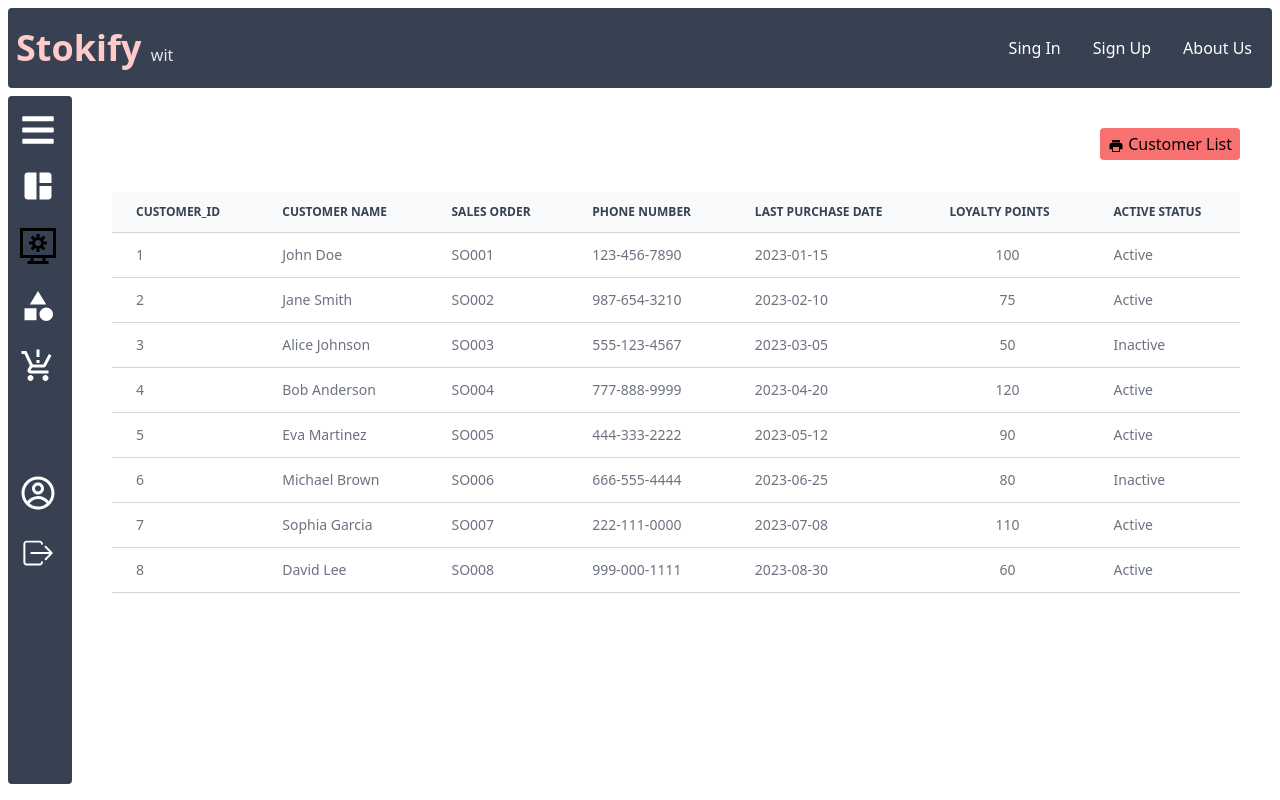
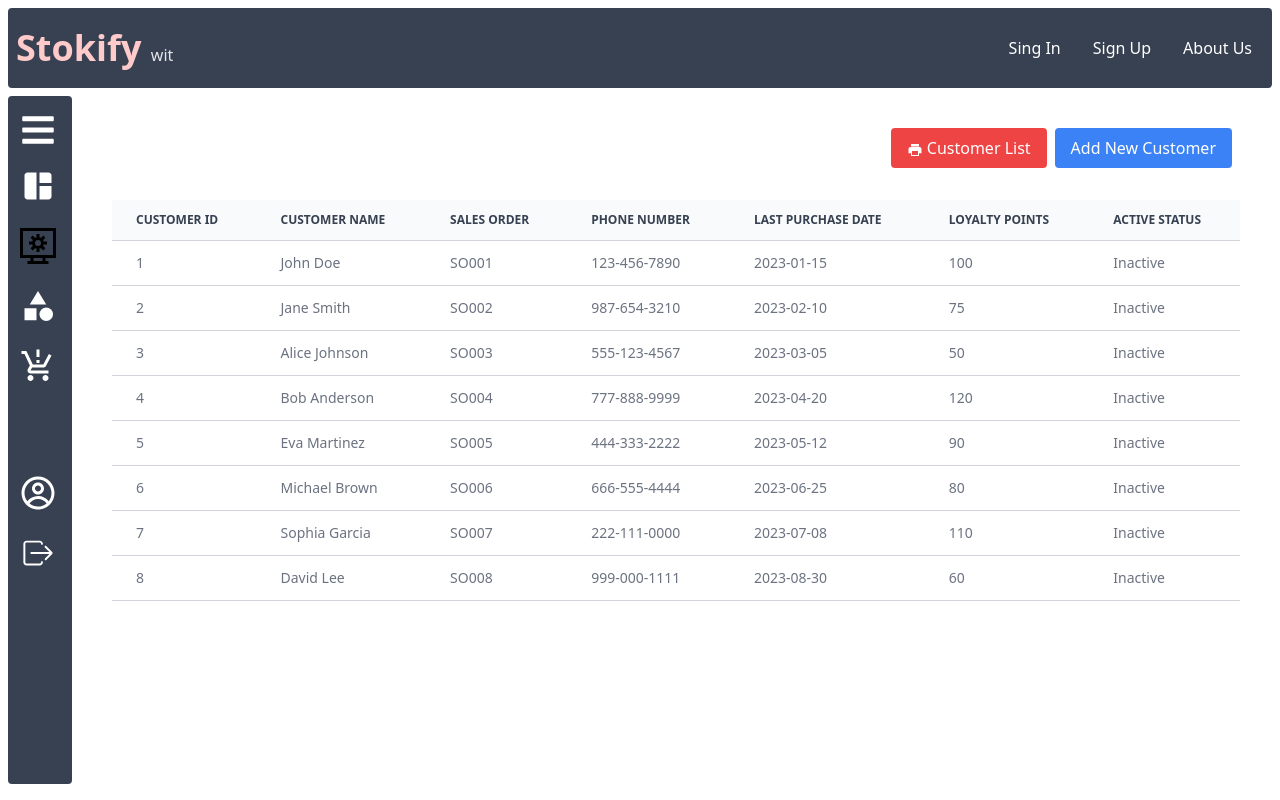
Before and after one commit to PalakGrewal/Inventory-management, a React (Create React App) app: page /customers in a window 1280 px wide. Built offline with nearby package versions, Linux system fonts and the light colour scheme; some icons are missing.

Commit message:
print button added added and add customer record

```diff
--- a/src/pages/Customers.jsx
+++ b/src/pages/Customers.jsx
@@ -1,7 +1,9 @@
+
 import React, { useState, useRef } from "react";
 import { useReactToPrint } from "react-to-print";
 import { IoMdPrint } from "react-icons/io";
-import Modal from '../components/AddCustomerModal ';
+import AddCustomerModal from "../components/AddCustomerModal ";
+
 const Customers = () => {
   const componentRef = useRef();
 
@@ -11,81 +13,83 @@ const Customers = () => {
     onAfterPrint: () => console.log("Printed PDF successfully!"),
   });
 
-  const [dummyEntries, setDummyEntries] = useState([
+  const [customerEntries, setCustomerEntries] = useState([
     {
-      Customer_Id: 1,
-      Sales_Order: "SO001",
-      Customer_Name: "John Doe",
-      Phone_Number: "123-456-7890",
-      Last_Purchase_Date: "2023-01-15",
-      Loyalty_Points: 100,
+      id: 1,
+      salesOrder: "SO001",
+      customerName: "John Doe",
+      phoneNumber: "123-456-7890",
+      lastPurchaseDate: "2023-01-15",
+      loyaltyPoints: 100,
       Active_Status: true,
     },
     {
-      Customer_Id: 2,
-      Sales_Order: "SO002",
-      Customer_Name: "Jane Smith",
-      Phone_Number: "987-654-3210",
-      Last_Purchase_Date: "2023-02-10",
-      Loyalty_Points: 75,
+      id: 2,
+      salesOrder: "SO002",
+      customerName: "Jane Smith",
+      phoneNumber: "987-654-3210",
+      lastPurchaseDate: "2023-02-10",
+      loyaltyPoints: 75,
       Active_Status: true,
     },
     {
-      Customer_Id: 3,
-      Sales_Order: "SO003",
-      Customer_Name: "Alice Johnson",
-      Phone_Number: "555-123-4567",
-      Last_Purchase_Date: "2023-03-05",
-      Loyalty_Points: 50,
+      id: 3,
+      salesOrder: "SO003",
+      customerName: "Alice Johnson",
+      phoneNumber: "555-123-4567",
+      lastPurchaseDate: "2023-03-05",
+      loyaltyPoints: 50,
       Active_Status: false,
     },
     {
-      Customer_Id: 4,
-      Sales_Order: "SO004",
-      Customer_Name: "Bob Anderson",
-      Phone_Number: "777-888-9999",
-      Last_Purchase_Date: "2023-04-20",
-      Loyalty_Points: 120,
+      id: 4,
+      salesOrder: "SO004",
+      customerName: "Bob Anderson",
+      phoneNumber: "777-888-9999",
+      lastPurchaseDate: "2023-04-20",
+      loyaltyPoints: 120,
       Active_Status: true,
     },
     {
-      Customer_Id: 5,
-      Sales_Order: "SO005",
-      Customer_Name: "Eva Martinez",
-      Phone_Number: "444-333-2222",
-      Last_Purchase_Date: "2023-05-12",
-      Loyalty_Points: 90,
+      id: 5,
+      salesOrder: "SO005",
+      customerName: "Eva Martinez",
+      phoneNumber: "444-333-2222",
+      lastPurchaseDate: "2023-05-12",
+      loyaltyPoints: 90,
       Active_Status: true,
     },
     {
-      Customer_Id: 6,
-      Sales_Order: "SO006",
-      Customer_Name: "Michael Brown",
-      Phone_Number: "666-555-4444",
-      Last_Purchase_Date: "2023-06-25",
-      Loyalty_Points: 80,
+      id: 6,
+      salesOrder: "SO006",
+      customerName: "Michael Brown",
+      phoneNumber: "666-555-4444",
+      lastPurchaseDate: "2023-06-25",
+      loyaltyPoints: 80,
       Active_Status: false,
     },
     {
-      Customer_Id: 7,
-      Sales_Order: "SO007",
-      Customer_Name: "Sophia Garcia",
-      Phone_Number: "222-111-0000",
-      Last_Purchase_Date: "2023-07-08",
-      Loyalty_Points: 110,
+      id: 7,
+      salesOrder: "SO007",
+      customerName: "Sophia Garcia",
+      phoneNumber: "222-111-0000",
+      lastPurchaseDate: "2023-07-08",
+      loyaltyPoints: 110,
       Active_Status: true,
     },
     {
-      Customer_Id: 8,
-      Sales_Order: "SO008",
-      Customer_Name: "David Lee",
-      Phone_Number: "999-000-1111",
-      Last_Purchase_Date: "2023-08-30",
-      Loyalty_Points: 60,
+      id: 8,
+      salesOrder: "SO008",
+      customerName: "David Lee",
+      phoneNumber: "999-000-1111",
+      lastPurchaseDate: "2023-08-30",
+      loyaltyPoints: 60,
       Active_Status: true,
     },
   ]);
+
   const [isModalOpen, setIsModalOpen] = useState(false);
+
   const openModal = () => {
     setIsModalOpen(true);
   };
@@ -93,32 +97,32 @@ const Customers = () => {
   const closeModal = () => {
     setIsModalOpen(false);
   };
-  const handleAddProductToTable = (newProduct) => {
-    setDummyEntries((prevEntries) => [...prevEntries, newProduct]);
+
+  const handleAddCustomerToTable = (newCustomer) => {
+    setCustomerEntries((prevEntries) => [...prevEntries, newCustomer]);
   };
 
   return (
     <div className="h-[88vh] overflow-y-scroll p-10 w-full" ref={componentRef}>
-           {/* <button
-            className="mr-2 px-4 py-2 bg-blue-500 text-white rounded hover:bg-blue-600 focus:outline-none focus:ring focus:border-blue-300"
-            onClick={openModal}
-          >
-            Add New Customer
-          </button> */}
       <div className="flex justify-end pb-8">
-        {" "}
         <button
-          className="py-1 px-2  bg-red-400 rounded hover:bg-red-500"
+          className="mr-2 px-4 py-2 bg-red-500 text-white rounded hover:bg-red-600 focus:outline-none focus:ring focus:border-blue-300"
           onClick={handlePrint}
         >
           <IoMdPrint className="inline" /> Customer List
+        </button>
+        <button
+          className="mr-2 px-4 py-2 bg-blue-500 text-white rounded hover:bg-blue-600 focus:outline-none focus:ring focus:border-blue-300"
+          onClick={openModal}
+        >
+          Add New Customer
         </button>
       </div>
       <table className="w-full text-sm text-left rtl:text-right text-gray-500 dark:text-gray-400">
         <thead className="text-xs text-gray-700 uppercase bg-gray-50 dark:bg-gray-700 dark:text-gray-400">
           <tr>
             <th scope="col" className="px-6 py-3 border-b border-gray-300">
-              Customer_Id
+              Customer ID
             </th>
             <th scope="col" className="px-6 py-3 border-b border-gray-300">
               Customer Name
@@ -141,38 +145,174 @@ const Customers = () => {
           </tr>
         </thead>
         <tbody>
-          {/* Render dummy entries */}
-          {dummyEntries.map((entry) => (
-            <tr key={entry.Customer_Id}>
+          {customerEntries.map((customer) => (
+            <tr key={customer.id}>
               <td className="px-6 py-3 border-b border-gray-300">
-                {entry.Customer_Id}
+                {customer.id}
               </td>
               <td className="px-6 py-3 border-b border-gray-300">
-                {entry.Customer_Name}
+                {customer.customerName}
               </td>
               <td className="px-6 py-3 border-b border-gray-300">
-                {entry.Sales_Order}
+                {customer.salesOrder}
               </td>
               <td className="px-6 py-3 border-b border-gray-300">
-                {entry.Phone_Number}
+                {customer.phoneNumber}
               </td>
               <td className="px-6 py-3 border-b border-gray-300">
-                {entry.Last_Purchase_Date}
-              </td>
-              <td className="px-6 py-3 border-b border-gray-300 text-center">
-                {entry.Loyalty_Points}
+                {customer.lastPurchaseDate}
               </td>
               <td className="px-6 py-3 border-b border-gray-300">
-                {entry.Active_Status ? "Active" : "Inactive"}
+                {customer.loyaltyPoints}
+              </td>
+              <td className="px-6 py-3 border-b border-gray-300">
+                {customer.activeStatus ? "Active" : "Inactive"}
               </td>
             </tr>
           ))}
         </tbody>
       </table>
-      {isModalOpen && <Modal closeModal={closeModal} addProductToTable={handleAddProductToTable}/>}
-
+      {isModalOpen && (
+        <AddCustomerModal
+          closeModal={closeModal}
+          addCustomerToTable={handleAddCustomerToTable}
+        />
+      )}
     </div>
   );
 };
 
 export default Customers;
+// Customers.js
+
+// import React, { useState, useRef, useEffect } from "react";
+// import { useReactToPrint } from "react-to-print";
+// import { IoMdPrint } from "react-icons/io";
+// import AddCustomerModal from "../components/AddCustomerModal ";
+
+// const Customers = () => {
+//   const componentRef = useRef();
+
+//   const handlePrint = useReactToPrint({
+//     content: () => componentRef.current,
+//     documentTitle: "Customer List",
+//     onAfterPrint: () => console.log("Printed PDF successfully!"),
+//   });
+
+//   const [customerEntries, setCustomerEntries] = useState(() => {
+//     const storedData = localStorage.getItem("customerEntries");
+//     return storedData
+//       ? JSON.parse(storedData)
+//       : [
+//           {
+//             id: 1,
+//             salesOrder: "SO001",
+//             customerName: "John Doe",
+//             phoneNumber: "123-456-7890",
+//             lastPurchaseDate: "2023-01-15",
+//             loyaltyPoints: 100,
+//             activeStatus: true,
+//           },
+//           // Add more initial data as needed
+//         ];
+//   });
+
+//   const [isModalOpen, setIsModalOpen] = useState(false);
+
+//   useEffect(() => {
+//     localStorage.setItem("customerEntries", JSON.stringify(customerEntries));
+//   }, [customerEntries]);
+
+//   const openModal = () => {
+//     setIsModalOpen(true);
+//   };
+
+//   const closeModal = () => {
+//     setIsModalOpen(false);
+//   };
+
+//   const handleAddCustomerToTable = (newCustomer) => {
+//     setCustomerEntries((prevEntries) => [...prevEntries, newCustomer]);
+//   };
+
+//   return (
+//     <div className="h-[88vh] overflow-y-scroll p-10 w-full" ref={componentRef}>
+//       <div className="flex justify-end pb-8">
+//         <button
+//           className="mr-2 px-4 py-2 bg-red-500 text-white rounded hover:bg-red-600 focus:outline-none focus:ring focus:border-blue-300"
+//           onClick={handlePrint}
+//         >
+//           <IoMdPrint className="inline" /> Customer List
+//         </button>
+//         <button
+//           className="mr-2 px-4 py-2 bg-blue-500 text-white rounded hover:bg-blue-600 focus:outline-none focus:ring focus:border-blue-300"
+//           onClick={openModal}
+//         >
+//           Add New Customer
+//         </button>
+//       </div>
+//       <table className="w-full text-sm text-left rtl:text-right text-gray-500 dark:text-gray-400">
+//         <thead className="text-xs text-gray-700 uppercase bg-gray-50 dark:bg-gray-700 dark:text-gray-400">
+//           <tr>
+//             <th scope="col" className="px-6 py-3 border-b border-gray-300">
+//               Customer ID
+//             </th>
+//             <th scope="col" className="px-6 py-3 border-b border-gray-300">
+//               Customer Name
+//             </th>
+//             <th scope="col" className="px-6 py-3 border-b border-gray-300">
+//               Sales Order
+//             </th>
+//             <th scope="col" className="px-6 py-3 border-b border-gray-300">
+//               Phone Number
+//             </th>
+//             <th scope="col" className="px-6 py-3 border-b border-gray-300">
+//               Last Purchase Date
+//             </th>
+//             <th scope="col" className="px-6 py-3 border-b border-gray-300">
+//               Loyalty Points
+//             </th>
+//             <th scope="col" className="px-6 py-3 border-b border-gray-300">
+//               Active Status
+//             </th>
+//           </tr>
+//         </thead>
+//         <tbody>
+//           {customerEntries.map((customer) => (
+//             <tr key={customer.id}>
+//               <td className="px-6 py-3 border-b border-gray-300">
+//                 {customer.id}
+//               </td>
+//               <td className="px-6 py-3 border-b border-gray-300">
+//                 {customer.customerName}
+//               </td>
+//               <td className="px-6 py-3 border-b border-gray-300">
+//                 {customer.salesOrder}
+//               </td>
+//               <td className="px-6 py-3 border-b border-gray-300">
+//                 {customer.phoneNumber}
+//               </td>
+//               <td className="px-6 py-3 border-b border-gray-300">
+//                 {customer.lastPurchaseDate}
+//               </td>
+//               <td className="px-6 py-3 border-b border-gray-300">
+//                 {customer.loyaltyPoints}
+//               </td>
+//               <td className="px-6 py-3 border-b border-gray-300">
+//                 {customer.activeStatus ? "Active" : "Inactive"}
+//               </td>
+//             </tr>
+//           ))}
+//         </tbody>
+//       </table>
+//       {isModalOpen && (
+//         <AddCustomerModal
+//           closeModal={closeModal}
+//           addCustomerToTable={handleAddCustomerToTable}
+//         />
+//       )}
+//     </div>
+//   );
+// };
+
+// export default Customers;
--- a/src/pages/Orders.jsx
+++ b/src/pages/Orders.jsx
@@ -1,14 +1,44 @@
-import React, { useState } from 'react';
-import Modal from '../components/AddOrderModal';
+import React, { useState, useRef } from "react";
+import Modal from "../components/AddOrderModal";
+import { IoMdPrint } from "react-icons/io";
+import { useReactToPrint } from "react-to-print";
 
 const Orders = () => {
+  const componentRef = useRef();
+
+  const handlePrint = useReactToPrint({
+    content: () => componentRef.current,
+    documentTitle: "Order List",
+    onAfterPrint: () => console.log("Printed PDF successfully!"),
+  });
+
   const [isModalOpen, setIsModalOpen] = useState(false);
-  const [selectedOption, setSelectedOption] = useState('all');
-  const [searchTerm, setSearchTerm] = useState('');
+  const [selectedOption, setSelectedOption] = useState("all");
+  const [searchTerm, setSearchTerm] = useState("");
   const [dummyEntries, setDummyEntries] = useState([
-    { id: 1, date: '2023-01-01', salesOrder: 'SO-001', reference: 'Ref-001', customerName: 'John Doe', status: 'Approved', amount: '$100.00', invoice: 'INV-001', payment: 'Paid' },
-    { id: 2, date: '2023-01-05', salesOrder: 'SO-002', reference: 'Ref-002', customerName: 'Jane Doe', status: 'Pending', amount: '$150.00', invoice: 'INV-002', payment: 'Pending' },
-  ])
+    {
+      id: 1,
+      date: "2023-01-01",
+      salesOrder: "SO-001",
+      reference: "Ref-001",
+      customerName: "John Doe",
+      status: "Approved",
+      amount: "$100.00",
+      invoice: "INV-001",
+      payment: "Paid",
+    },
+    {
+      id: 2,
+      date: "2023-01-05",
+      salesOrder: "SO-002",
+      reference: "Ref-002",
+      customerName: "Jane Doe",
+      status: "Pending",
+      amount: "$150.00",
+      invoice: "INV-002",
+      payment: "Pending",
+    },
+  ]);
 
   const openModal = () => {
     setIsModalOpen(true);
@@ -24,8 +54,8 @@ const Orders = () => {
 
   const handleDropdownChange = (e) => {
     setSelectedOption(e.target.value);
-    setSearchTerm('');
-  }
+    setSearchTerm("");
+  };
 
   const handleSearchChange = (e) => {
     setSearchTerm(e.target.value);
@@ -42,12 +72,12 @@ const Orders = () => {
       entry.invoice.toLowerCase().includes(searchTerm.toLowerCase()) ||
       entry.payment.toLowerCase().includes(searchTerm.toLowerCase());
 
-    if (selectedOption === 'all') {
+    if (selectedOption === "all") {
       return matchSearchTerm;
-    } else if (selectedOption === 'approved') {
-      return entry.status === 'Approved' && matchSearchTerm;
-    } else if (selectedOption === 'pending') {
-      return entry.payment === 'Pending' && matchSearchTerm;
+    } else if (selectedOption === "approved") {
+      return entry.status === "Approved" && matchSearchTerm;
+    } else if (selectedOption === "pending") {
+      return entry.payment === "Pending" && matchSearchTerm;
     }
     return matchSearchTerm;
   });
@@ -68,14 +98,19 @@ const Orders = () => {
           </select>
         </div>
         <div className="flex items-center">
-          {/* Add New Product button linked to modal */}
+          <button
+            className="mr-2 px-4 py-2 bg-red-500 text-white rounded hover:bg-red-600 focus:outline-none focus:ring focus:border-blue-300"
+            onClick={handlePrint}
+          >
+            <IoMdPrint className="inline" /> Order List
+          </button>
+
           <button
             className="mr-2 px-4 py-2 bg-blue-500 text-white rounded hover:bg-blue-600 focus:outline-none focus:ring focus:border-blue-300"
             onClick={openModal}
           >
             Add New Product
           </button>
-          {/* Active search bar */}
           <input
             type="text"
             placeholder="Search for items"
@@ -86,19 +121,20 @@ const Orders = () => {
         </div>
       </div>
 
-      {/* Display invalid search term message */}
       {searchTerm && filteredEntries.length === 0 && (
-        <p className='text-red-500'>No matching orders found for "{searchTerm}".</p>
+        <p className="text-red-500">
+          No matching orders found for "{searchTerm}".
+        </p>
       )}
 
-      {/* Table */}
-      <table className="w-full text-sm text-left rtl:text-right text-gray-500 dark:text-gray-400">
+      <table
+        ref={componentRef}
+        className="w-full text-sm text-left rtl:text-right text-gray-500 dark:text-gray-400"
+      >
         <thead className="text-xs text-gray-700 uppercase bg-gray-50 dark:bg-gray-700 dark:text-gray-400">
           <tr>
             <th scope="col" className="p-4">
-              <div className="flex items-center">
-                {/* Add checkbox for selection if needed */}
-              </div>
+              <div className="flex items-center"></div>
             </th>
             <th scope="col" className="px-6 py-3 border-b border-gray-300">
               Date
@@ -127,7 +163,6 @@ const Orders = () => {
           </tr>
         </thead>
         <tbody>
-          {/* Render dummy entries */}
           {filteredEntries.map((entry) => (
             <tr key={entry.id}>
               <td className="p-4">
@@ -136,21 +171,41 @@ const Orders = () => {
                   className="w-4 h-4 text-blue-600 bg-gray-100 border-gray-300 rounded focus:ring-blue-500 dark:focus:ring-blue-600 dark:ring-offset-gray-800 dark:focus:ring-offset-gray-800 focus:ring-2 dark:bg-gray-700 dark:border-gray-600"
                 />
               </td>
-              <td className="px-6 py-3 border-b border-gray-300">{entry.date}</td>
-              <td className="px-6 py-3 border-b border-gray-300">{entry.salesOrder}</td>
-              <td className="px-6 py-3 border-b border-gray-300">{entry.reference}</td>
-              <td className="px-6 py-3 border-b border-gray-300">{entry.customerName}</td>
-              <td className="px-6 py-3 border-b border-gray-300">{entry.status}</td>
-              <td className="px-6 py-3 border-b border-gray-300 text-center">{entry.amount}</td> {/* Center alignment for the Amount column */}
-              <td className="px-6 py-3 border-b border-gray-300">{entry.invoice}</td>
-              <td className="px-6 py-3 border-b border-gray-300">{entry.payment}</td>
+              <td className="px-6 py-3 border-b border-gray-300">
+                {entry.date}
+              </td>
+              <td className="px-6 py-3 border-b border-gray-300">
+                {entry.salesOrder}
+              </td>
+              <td className="px-6 py-3 border-b border-gray-300">
+                {entry.reference}
+              </td>
+              <td className="px-6 py-3 border-b border-gray-300">
+                {entry.customerName}
+              </td>
+              <td className="px-6 py-3 border-b border-gray-300">
+                {entry.status}
+              </td>
+              <td className="px-6 py-3 border-b border-gray-300 text-center">
+                {entry.amount}
+              </td>
+              <td className="px-6 py-3 border-b border-gray-300">
+                {entry.invoice}
+              </td>
+              <td className="px-6 py-3 border-b border-gray-300">
+                {entry.payment}
+              </td>
             </tr>
           ))}
         </tbody>
       </table>
 
-      {/* Modal for adding new product */}
-      {isModalOpen && <Modal closeModal={closeModal} addProductToTable={handleAddProductToTable} />}
+      {isModalOpen && (
+        <Modal
+          closeModal={closeModal}
+          addProductToTable={handleAddProductToTable}
+        />
+      )}
     </div>
   );
 };
```
Also changed, not shown: src/components/AddCustomerModal .jsx (+17 -14 lines).
